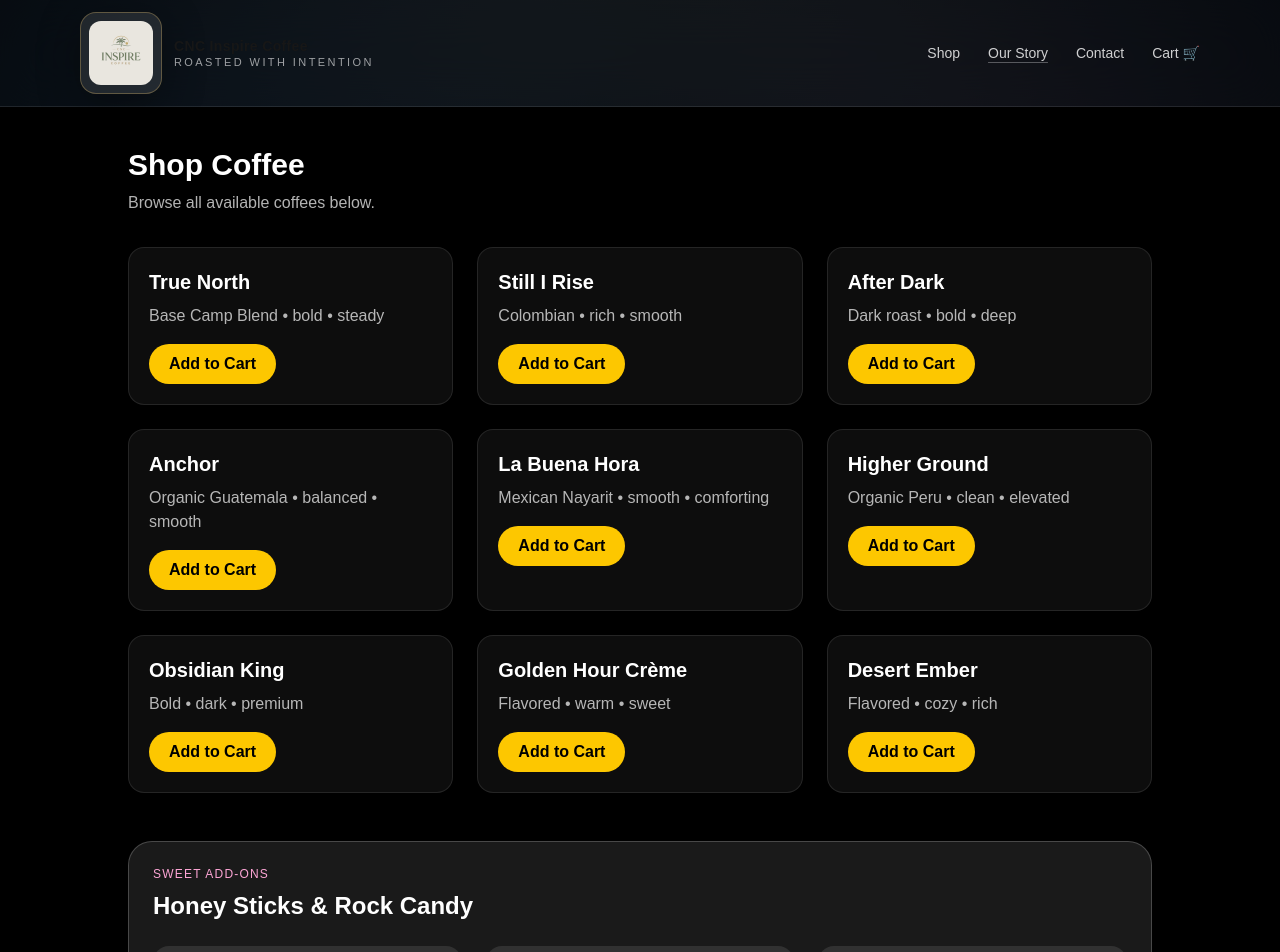
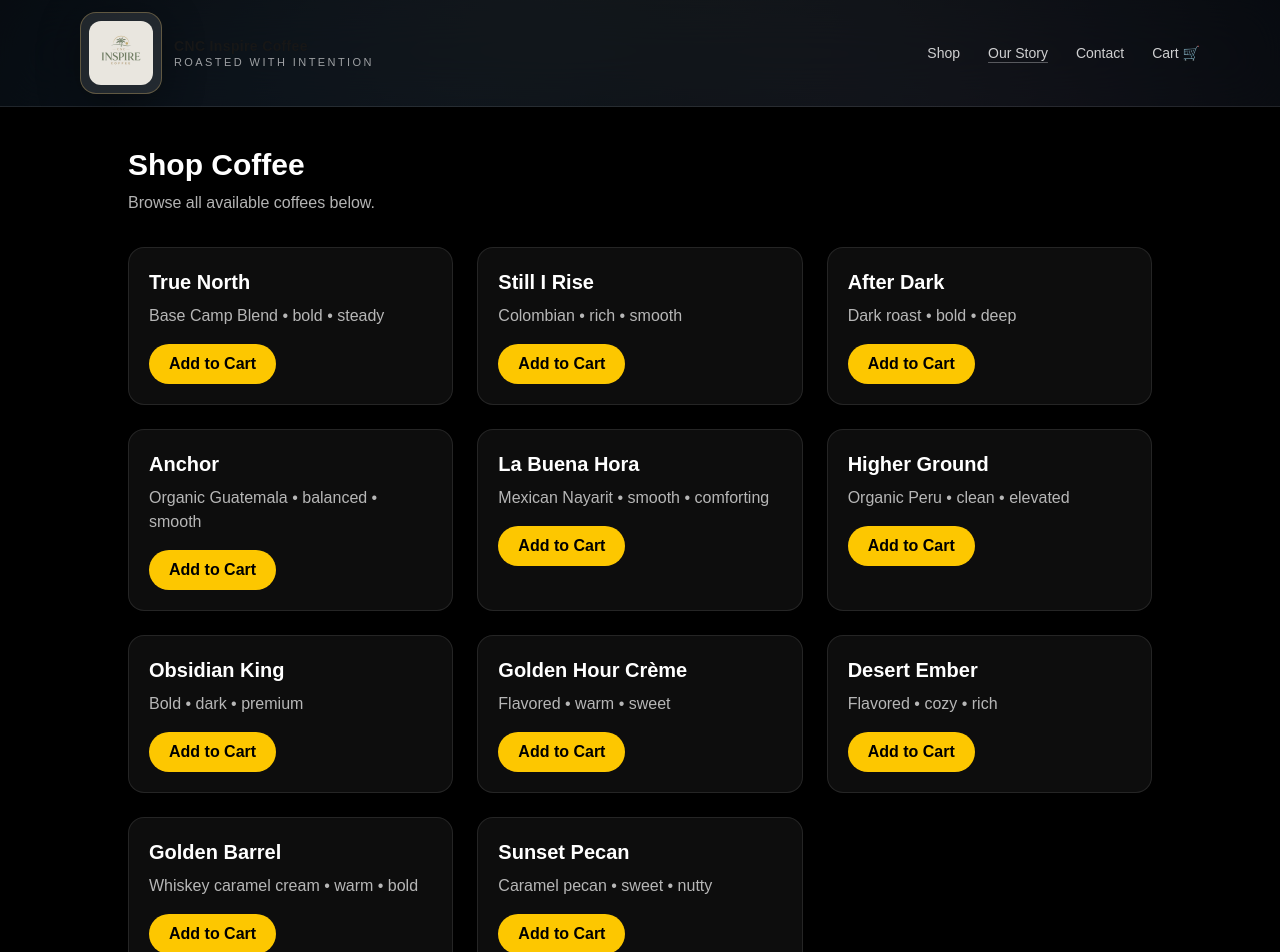
Before and after one commit to caylamarchand-lgtm/cnc-inspire-coffee, a Next.js app: page /shop in a window 1280 px wide. Shown: the top 952 px of the page. Built offline with nearby package versions, Linux system fonts and the light colour scheme.

Commit message:
Add new coffees to shop page

```diff
--- a/app/shop/page.tsx
+++ b/app/shop/page.tsx
@@ -46,6 +46,8 @@ const formatFlavorMix = (flavors: Record<string, number>) => {
     { name: "Obsidian King", desc: "Bold • dark • premium" },
     { name: "Golden Hour Crème", desc: "Flavored • warm • sweet" },
     { name: "Desert Ember", desc: "Flavored • cozy • rich" },
+    { name: "Golden Barrel", desc: "Whiskey caramel cream • warm • bold" },
+{ name: "Sunset Pecan", desc: "Caramel pecan • sweet • nutty" },
   ];
 
   return (
```
